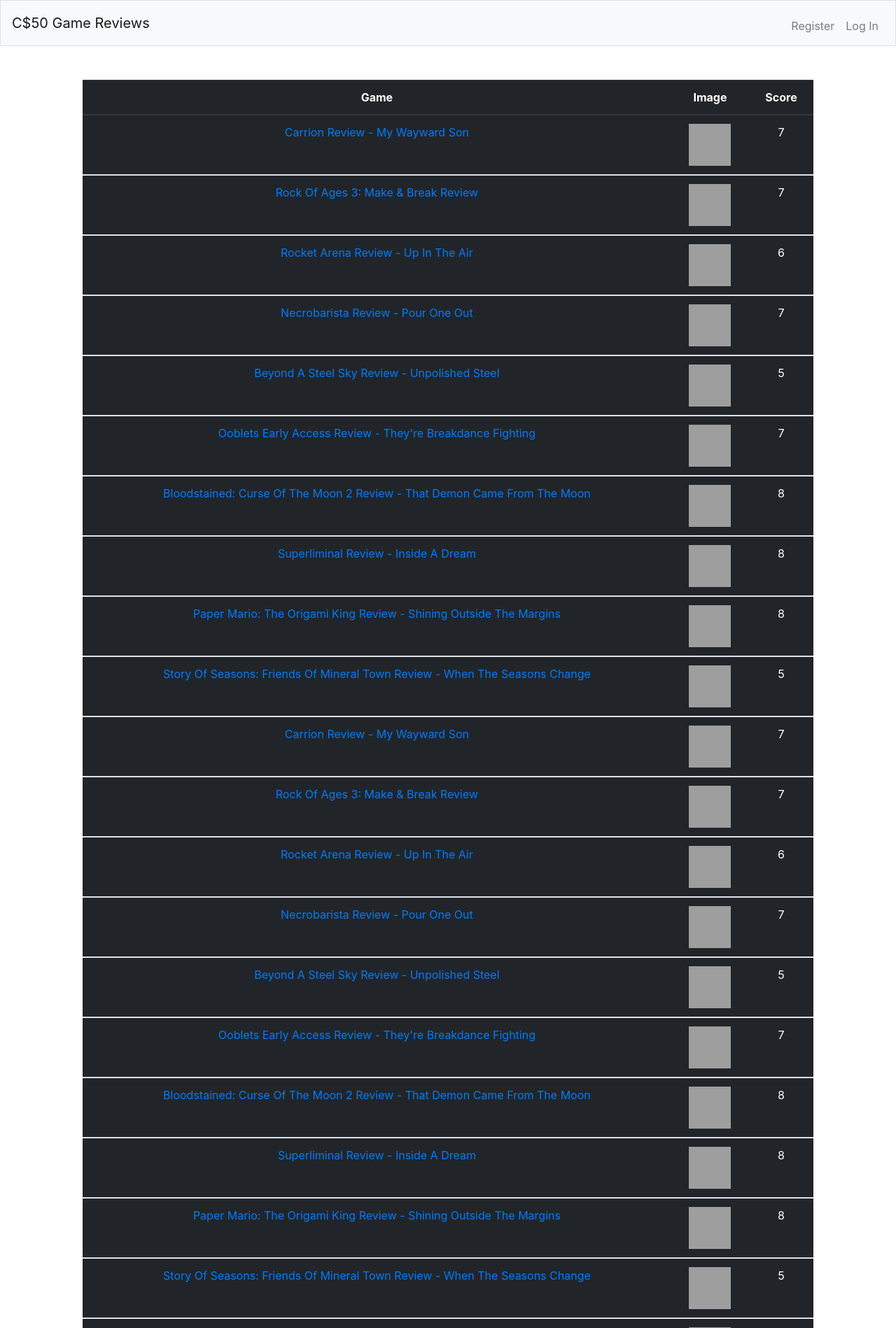
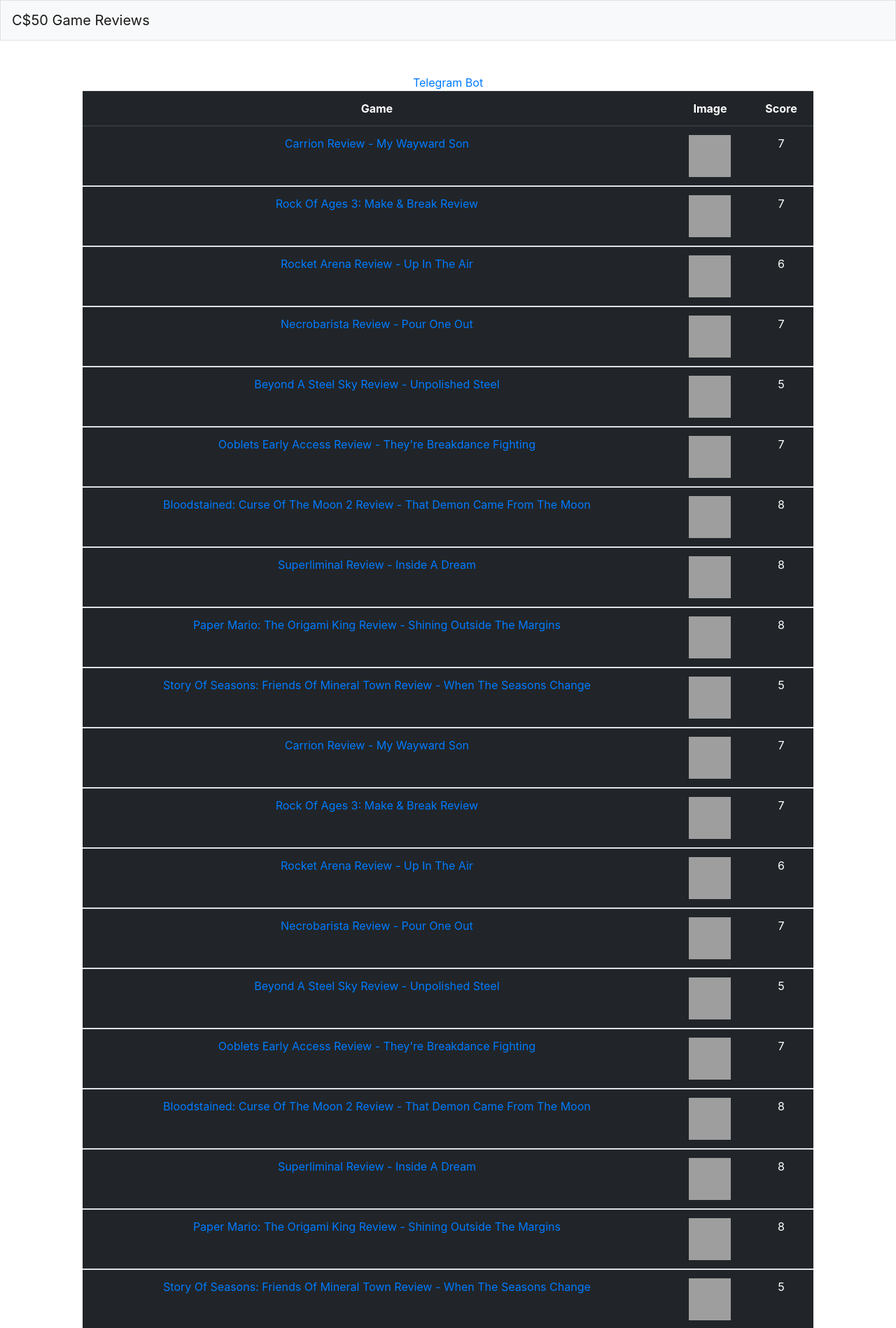
Before and after one commit to mnjl1/gamesReviewsAgregator, a Flask app: page / in a window 1280 px wide. Shown: the top 1898 px of the page at 70% size. Run offline with Flask 2, Linux system fonts and the light colour scheme; parts of the project's set-up code (start-up, migrations or seed data) failed here and were passed over; some libraries are stand-ins or nearby versions; grey boxes are pictures that could not be loaded.

Commit message:
link to telegram bot added

```diff
--- a/application.py
+++ b/application.py
@@ -28,13 +28,14 @@
 gameSpot = Website('Gamespot', 'https://www.gamespot.com', '^(/reviews/)',
                     False, 'h1', 'img.js-box-art',
                     'div.js-content-entity-body',
-                    'div.gs-score__cell', 'time')
+                    'time',
+                    'div.gs-score__cell')
 
 gsCrawler = Crawler(gameSpot, db)
 gsCrawler.crawl()
 
 scheduler = BackgroundScheduler()
-scheduler.add_job(func=lambda : gsCrawler.crawl(), trigger='interval', seconds=60)
+scheduler.add_job(func=lambda : gsCrawler.crawl(), trigger='interval', seconds=600)
 scheduler.start()
 
 #bot API
--- a/crawler.py
+++ b/crawler.py
@@ -51,13 +51,13 @@
             body = self.safeGet(bs, self.site.bodyTag)
             imageSrc = self.getImage(bs, self.site.imgTag)
             score = self.safeGet(bs, self.site.scoreTag)
-            datePub = self.safeGet(bs, self.site.dateTag)
+            created_at = self.safeGet(bs, self.site.dateTag)
             if title != '' and body != '':
                 self.data_base.execute("INSERT INTO reviews(title, url, img_source, body,"
                             +"created_at, score) VALUES(:title, :url,"
                             +":imageSrc, :body, :created_at, :score)",
                             dict(title=title, url=url, imageSrc=imageSrc,
-                             body=body, created_at=datePub, score=score))
+                             body=body, created_at=created_at, score=score))
                 self.data_base.commit()
 
 
--- a/service/getDataFromDataBase.py
+++ b/service/getDataFromDataBase.py
@@ -18,7 +18,6 @@
     for row in top_reviews:
         rows.append(row)
     first_title = rows[0]
-    print(json.dumps(first_title))
     return rows
 
 def get_reviews_from_db(db):
--- a/templates/index.html
+++ b/templates/index.html
@@ -5,6 +5,9 @@
 {% endblock %}
 
 {% block main %}
+        <div class="linkBot">
+          <a href="https://t.me/gamesReviewsBot">Telegram Bot</a>
+        </dive>
         <table class="table table-hover table-dark">
             <thead>
               <tr>
--- a/templates/layout.html
+++ b/templates/layout.html
@@ -28,22 +28,6 @@
             <button aria-controls="navbar" aria-expanded="false" aria-label="Toggle navigation" class="navbar-toggler" data-target="#navbar" data-toggle="collapse" type="button">
                 <span class="navbar-toggler-icon"></span>
             </button>
-            <div class="collapse navbar-collapse" id="navbar">
-                {% if session.user_id %}
-                    <ul class="navbar-nav mr-auto mt-2">
-                        <li class="nav-item"><a class="nav-link" href="/analitics">Analitics</a></li>
-                        <li class="nav-item"><a class="nav-link" href="/history">All Games</a></li>
-                    </ul>
-                    <ul class="navbar-nav ml-auto mt-2">
-                        <li class="nav-item"><a class="nav-link" href="/logout">Log Out</a></li>
-                    </ul>
-                {% else %}
-                    <ul class="navbar-nav ml-auto mt-2">
-                        <li class="nav-item"><a class="nav-link" href="/register">Register</a></li>
-                        <li class="nav-item"><a class="nav-link" href="/login">Log In</a></li>
-                    </ul>
-                {% endif %}
-            </div>
         </nav>
 
         {% if get_flashed_messages() %}
```
Also changed, not shown: content.py (+2 -9 lines), review.db.
